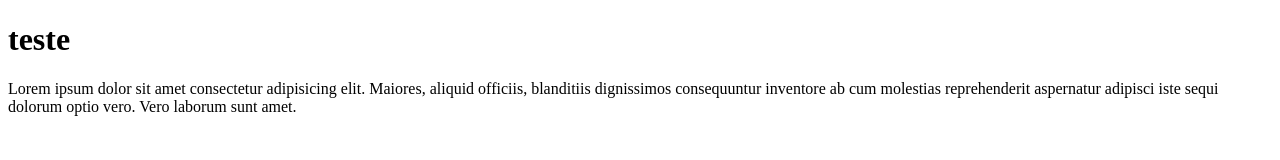
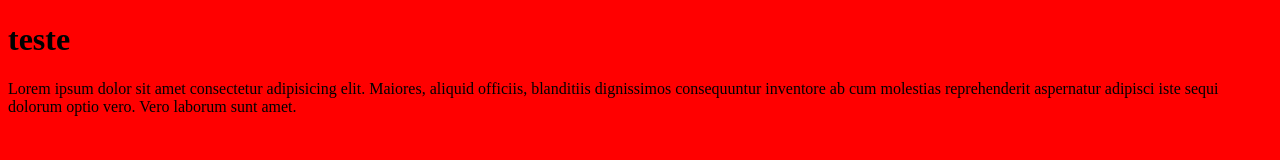
Before and after one commit to pedrofreitasmt/teste, a plain HTML site: page index.html in a window 1280 px wide. Drawn offline with Linux system fonts and the light colour scheme.

Commit message:
terceiro commit

```diff
--- a/index.html
+++ b/index.html
@@ -5,6 +5,7 @@
     <meta charset="UTF-8">
     <meta name="viewport" content="width=device-width, initial-scale=1.0">
     <title>Document</title>
+    <link rel="stylesheet" href="style.css">
 </head>
 
 <body>
--- /dev/null
+++ b/style.css
@@ -0,0 +1,3 @@
+body {
+    background-color: red;
+}
```
